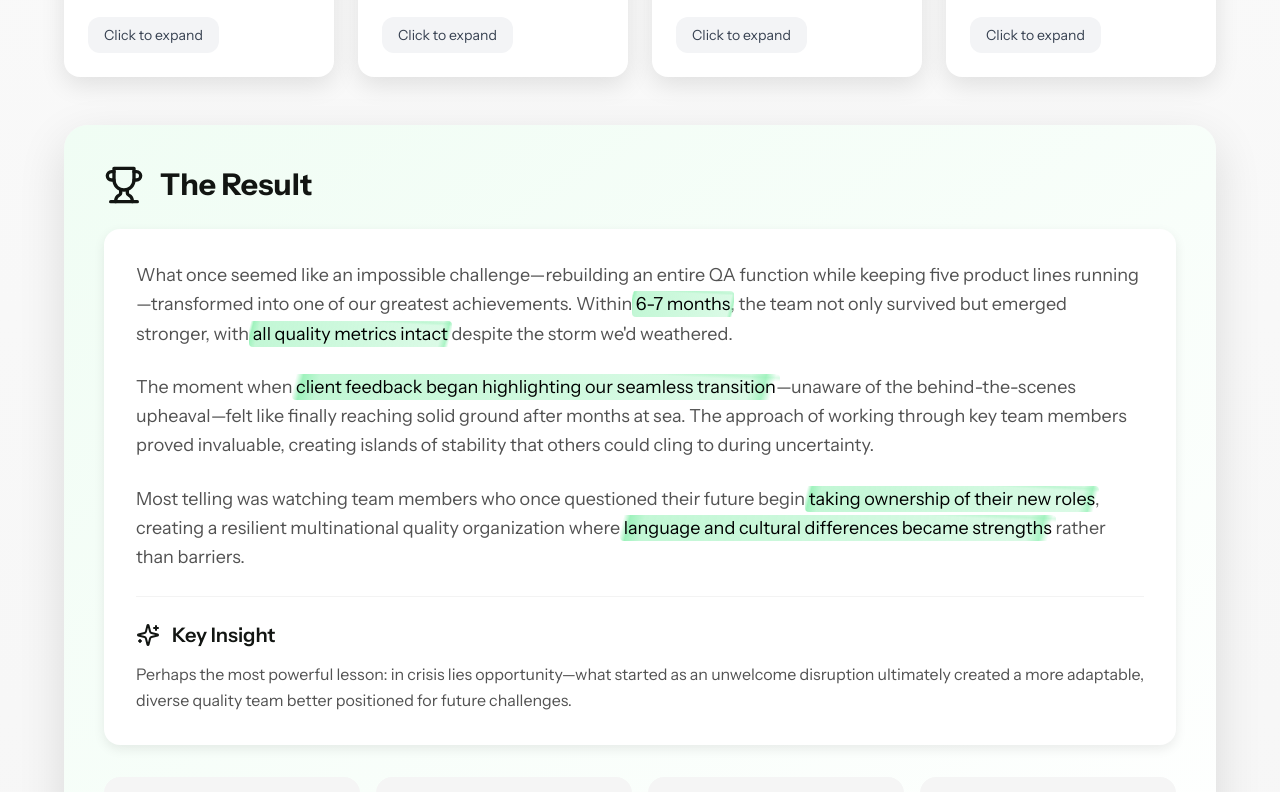
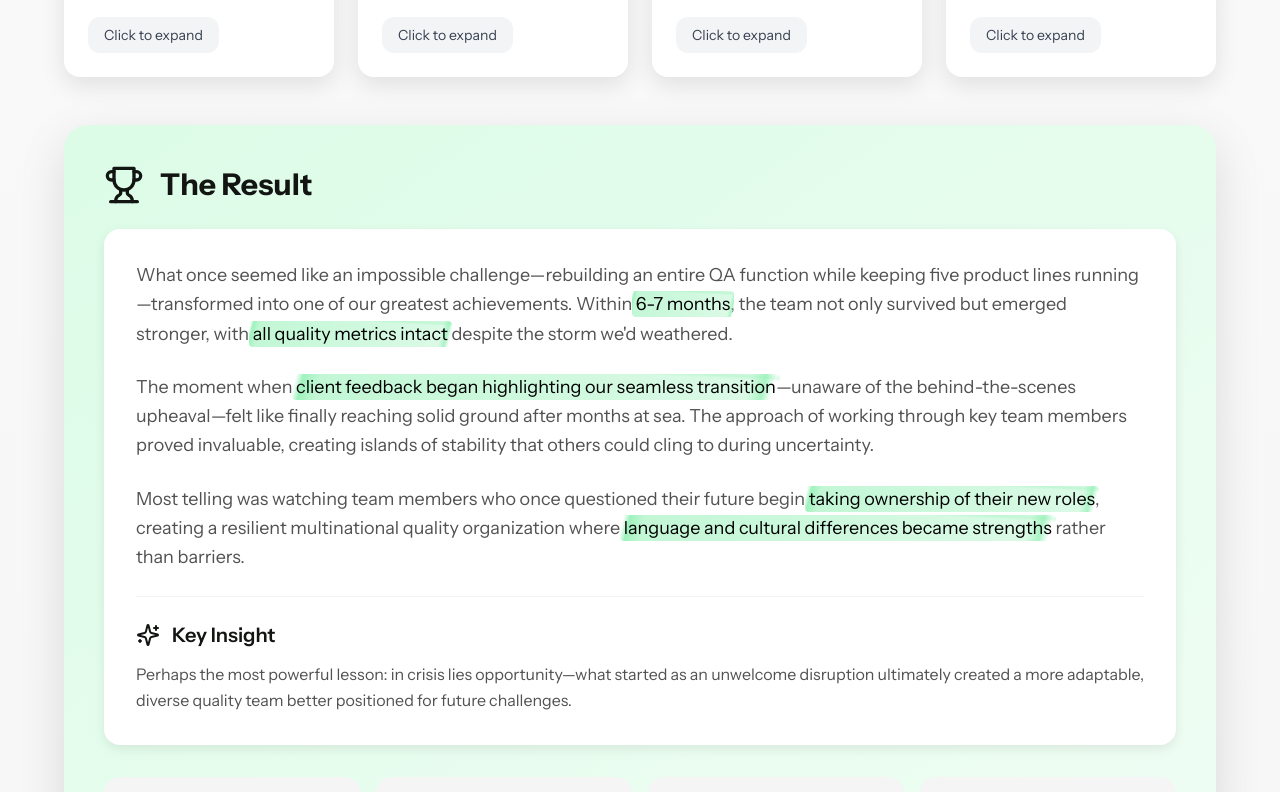
Before and after one commit to alex-alekseenko/alex-alekseenko, a Next.js app: page /case-studies/transformation3 in a window 1280 px wide. Shown: the part 2460-3252 px from the top of the page. Built offline with nearby package versions, Linux system fonts and the light colour scheme.

Commit message:
Increase green intensity in Result section background
- Change gradient from green-50/white to green-100/green-50 for more vibrant appearance

```diff
--- a/src/app/case-studies/transformation3/page.tsx
+++ b/src/app/case-studies/transformation3/page.tsx
@@ -300,7 +300,7 @@ export default function TransformationCaseStudy3() {
 
             {/* Result Section */}
             <div className="mb-12">
-              <div className="bg-gradient-to-br from-green-50 to-white rounded-3xl shadow-xl p-10">
+              <div className="bg-gradient-to-br from-green-100 to-green-50 rounded-3xl shadow-xl p-10">
                 <div className="flex items-center gap-4 mb-6">
                   <Trophy className="h-10 w-10 text-primary-dark" />
                   <h2 className="text-3xl font-bold text-primary-dark">The Result</h2>
```
